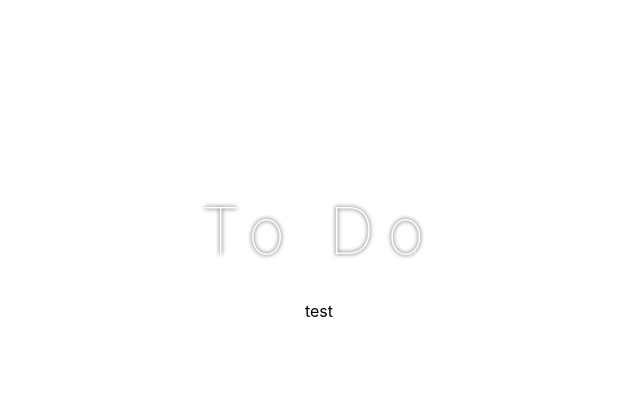
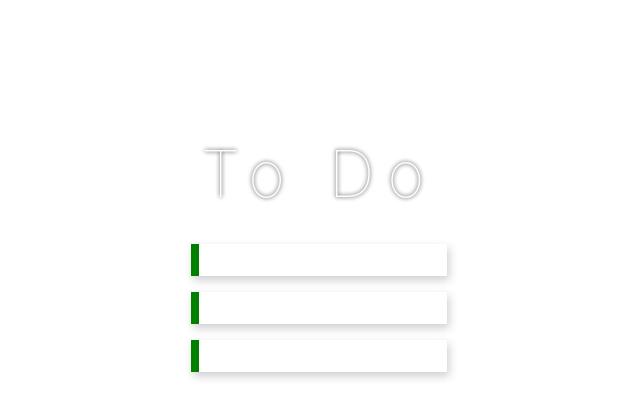
Before and after one commit to isabelle-np/to-do-react, a React (Create React App) app: page / in a window 1280 px wide. Shown: the top 418 px of the page, without its empty margins (321-961 px from the left). Built offline with nearby package versions, Linux system fonts and the light colour scheme.

Commit message:
Added tasks by mapping through the data

```diff
--- a/src/App.css
+++ b/src/App.css
@@ -15,7 +15,7 @@ ul {
 
 h1 {
   font-size: 4em;
-  margin-block: 0.5em;
+  margin-bottom: 0.5em;
   color: white;
   font-weight: lighter;
   letter-spacing: 0.2em;
--- a/src/App.js
+++ b/src/App.js
@@ -1,5 +1,7 @@
-import React from 'react';
-import './App.css';
+import React, { Component } from "react";
+import "./App.css";
+import ListItem from "./ListItem";
+import _ from "lodash";
 
 class App extends React.Component {
   constructor(props) {
@@ -29,12 +31,36 @@ class App extends React.Component {
     }
   }
 
+  handleOnClick = id => {
+    const tasks = _.cloneDeep(this.state.tasks);
+    for (let task of tasks) {
+      if (task.id === id) {
+        task.completed = !task.completed;
+        break;
+      }
+    }
+
+    this.setState({ tasks })
+  }
+
   render() {
-    const { tasks } = this.state
+    const { tasks } = this.state;
+
     return (
       <div className="App">
         <h1>To Do</h1>
-        <ul>test</ul>
+        <ul>
+          {tasks.map(task => (
+            <ListItem
+              key={task.id}
+              id={task.id}
+              name={task.name}
+              completed={task.completed}
+              description={task.description}
+              handleOnClick={this.handleOnClick}
+            />
+          ))}
+        </ul>
       </div>
     );
   }
--- /dev/null
+++ b/src/ListBody.jsx
@@ -0,0 +1,25 @@
+import React from "react";
+
+const styles = {
+    wrapper: {
+        display: "flex",
+        flexDirection: "column",
+        alignItems: "flex-start",
+        padding: "1em"
+    },
+    name: {
+        fontSize: "2em"
+    },
+    description: {
+        fontSize: "0,8em"
+    }
+};
+
+const ListBody = ({name, description}) => (
+    <div style={styles.wrapper}>
+        <span style={styles.name}></span>
+        <span style={styles.description}></span>
+    </div>
+);
+
+export default ListBody;
--- /dev/null
+++ b/src/ListItem.jsx
@@ -0,0 +1,32 @@
+import React, { PureComponent } from "react";
+import ListBody from './ListBody';
+
+const styles = {
+    li: {
+        display: "flex",
+        justifyContent: "flex-start",
+        background: "white",
+        boxShadow: "2px 4px 10px rgba(0, 0, 0, 0.2)",
+        color: "#707070",
+        marginBottom: "1em",
+        cursor: "pointer"
+    },
+    leftWall: color => ({
+        width: "0.5em",
+        backgroundColor: color
+    })
+};
+
+export default class ListItem extends PureComponent {
+    render() {
+        return (
+            <li
+                style={styles.li}
+                onlick={() => this.props.handleOnClick(this.props.id)}
+            >
+                <div style={styles.leftWall(this.props.completed ? "green" : "red")}/>
+                <ListBody name={this.props.name} description={this.props.description}/>
+            </li>
+        )
+    }
+};
```
Also changed, not shown: src/ListItem.js (deleted).
